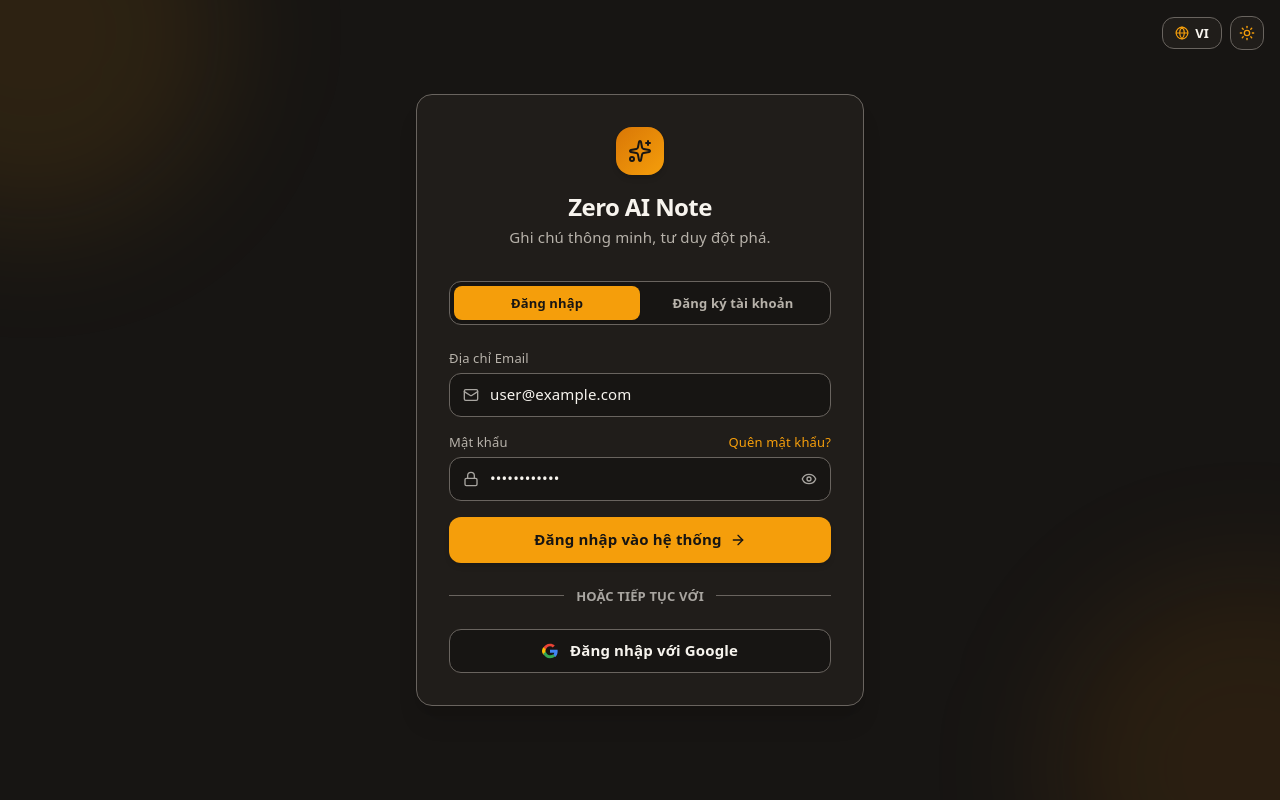
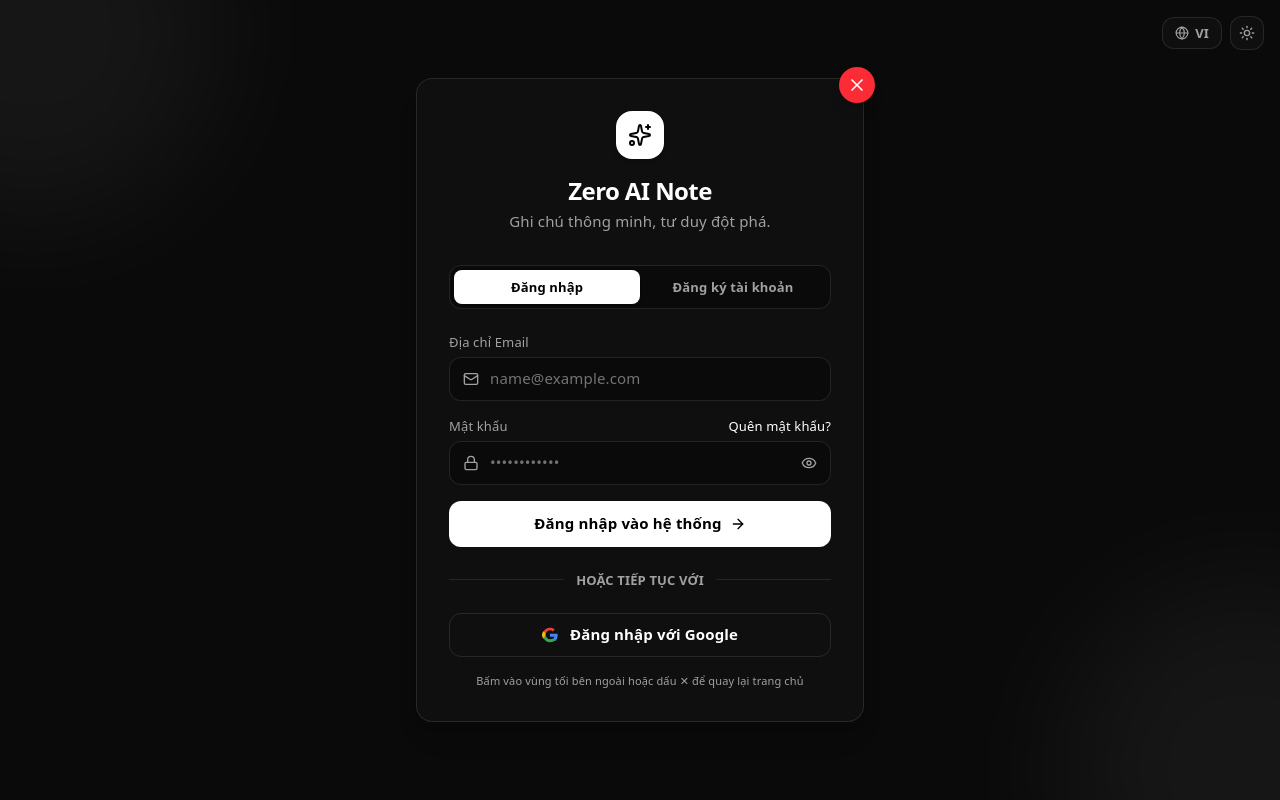
Before and after one commit to CThawngs/Zero-AI-Note, a Next.js app: page /app in a window 1280 px wide. Built offline with nearby package versions, Linux system fonts and the light colour scheme.

Commit message:
feat(auth): match landing theme + X close button + click-outside to return home

```diff
--- a/src/components/screens/LoginScreen.tsx
+++ b/src/components/screens/LoginScreen.tsx
@@ -1,6 +1,6 @@
 import React, { useState } from 'react';
 import { motion } from 'motion/react';
-import { Sparkles, Eye, EyeOff, Lock, Mail, ArrowRight, Sun, Moon, Globe } from 'lucide-react';
+import { Sparkles, Eye, EyeOff, Lock, Mail, ArrowRight, Sun, Moon, Globe, X } from 'lucide-react';
 import { useApp } from '../../context/AppContext';
 
 export const LoginScreen: React.FC = () => {
@@ -24,14 +24,19 @@ export const LoginScreen: React.FC = () => {
       setActiveTab(authMode);
     }
   }, [authMode]);
-  const [email, setEmail] = useState('user@example.com');
-  const [password, setPassword] = useState('••••••••••••');
+  const [email, setEmail] = useState('');
+  const [password, setPassword] = useState('');
   const [showPassword, setShowPassword] = useState(false);
   const [isLoading, setIsLoading] = useState(false);
   const [isForgotPasswordOpen, setIsForgotPasswordOpen] = useState(false);
   const [forgotEmail, setForgotEmail] = useState('');
 
   const isDark = theme === 'dark';
+
+  // Quay lại landing page
+  const goBackToLanding = () => {
+    window.location.href = '/';
+  };
 
   const handleSubmit = async (e: React.FormEvent) => {
       e.preventDefault();
@@ -122,26 +127,37 @@ export const LoginScreen: React.FC = () => {
     );
   };
 
+  const bgClass = isDark ? 'bg-[#0a0a0a] text-white' : 'bg-white text-black';
+  const cardClass = isDark ? 'bg-[#0f0f0f] border-white/10' : 'bg-gray-50 border-gray-200';
+  const inputClass = isDark ? 'bg-[#0a0a0a] border-white/10 text-white placeholder-neutral-500' : 'bg-white border-gray-200 text-black placeholder-gray-400';
+  const textMuted = isDark ? 'text-neutral-400' : 'text-gray-600';
+  const tabActiveClass = isDark ? 'bg-white text-black' : 'bg-black text-white';
+  const tabInactiveClass = isDark ? 'text-neutral-400 hover:text-white' : 'text-gray-500 hover:text-black';
+  const borderClass = isDark ? 'border-white/10' : 'border-gray-200';
+
   return (
-    <div className="min-h-screen w-full flex items-center justify-center p-4 relative overflow-hidden transition-colors duration-250 bg-[var(--bg-app)] text-[var(--text-primary)]">
+    <div
+      className={`min-h-screen w-full flex items-center justify-center p-4 relative overflow-hidden transition-colors duration-300 ${bgClass}`}
+      onClick={goBackToLanding}
+    >
       {/* Top right Theme and Language switcher */}
       <div className="absolute top-4 right-4 z-20 flex items-center gap-2">
         {/* Language Toggle */}
         <button
           id="login-lang-toggle"
-          onClick={toggleLanguage}
-          className="flex items-center gap-1.5 px-3 py-1.5 rounded-xl border text-xs font-semibold transition-all cursor-pointer active:scale-95 bg-[var(--bg-card)] border-[var(--border-color)] text-[var(--text-primary)] hover:bg-[var(--bg-hover)] shadow-2xs"
+          onClick={(e) => { e.stopPropagation(); toggleLanguage(); }}
+          className={`flex items-center gap-1.5 px-3 py-1.5 rounded-xl border text-xs font-semibold transition-all cursor-pointer active:scale-95 ${cardClass} ${textMuted} hover:opacity-80`}
           title="Switch Language"
         >
-          <Globe className="w-3.5 h-3.5 text-[var(--accent-primary)]" />
+          <Globe className="w-3.5 h-3.5" />
           <span>{language.toUpperCase()}</span>
         </button>
 
         {/* Theme Toggle */}
         <button
           id="login-theme-toggle"
-          onClick={toggleTheme}
-          className="p-2 rounded-xl border transition-all cursor-pointer active:scale-95 bg-[var(--bg-card)] border-[var(--border-color)] text-[var(--accent-primary)] hover:bg-[var(--bg-hover)] shadow-2xs"
+          onClick={(e) => { e.stopPropagation(); toggleTheme(); }}
+          className={`p-2 rounded-xl border transition-all cursor-pointer active:scale-95 ${cardClass} ${textMuted} hover:opacity-80`}
           title={isDark ? t('lightMode') : t('darkMode')}
         >
           {isDark ? <Sun className="w-4 h-4" /> : <Moon className="w-4 h-4" />}
@@ -149,37 +165,48 @@ export const LoginScreen: React.FC = () => {
       </div>
 
       {/* Ambient background glows */}
-      <div className="absolute -top-40 -left-40 w-96 h-96 bg-[var(--accent-primary)]/10 rounded-full blur-3xl pointer-events-none" />
-      <div className="absolute -bottom-40 -right-40 w-96 h-96 bg-[var(--accent-hover)]/10 rounded-full blur-3xl pointer-events-none" />
+      <div className={`absolute -top-40 -left-40 w-96 h-96 rounded-full blur-3xl pointer-events-none ${isDark ? 'bg-white/5' : 'bg-black/5'}`} />
+      <div className={`absolute -bottom-40 -right-40 w-96 h-96 rounded-full blur-3xl pointer-events-none ${isDark ? 'bg-white/5' : 'bg-black/5'}`} />
 
       <motion.div
         initial={{ opacity: 0, y: 20, scale: 0.98 }}
         animate={{ opacity: 1, y: 0, scale: 1 }}
         transition={{ duration: 0.3, ease: 'easeOut' }}
-        className="w-full max-w-md border rounded-2xl shadow-xl p-6 sm:p-8 relative z-10 transition-colors duration-250 bg-[var(--bg-card)] border-[var(--border-color)]"
+        onClick={(e) => e.stopPropagation()}
+        className={`w-full max-w-md border rounded-2xl shadow-xl p-6 sm:p-8 relative z-10 transition-colors duration-300 ${cardClass}`}
       >
+        {/* Close button — X đỏ thoát về landing */}
+        <button
+          id="btn-close-auth"
+          onClick={goBackToLanding}
+          title={language === 'vi' ? 'Thoát' : 'Close'}
+          className="absolute -top-3 -right-3 w-9 h-9 rounded-full bg-red-500 hover:bg-red-600 text-white flex items-center justify-center shadow-lg transition-all duration-200 cursor-pointer active:scale-90 hover:scale-110"
+        >
+          <X className="w-5 h-5" />
+        </button>
+
         {/* Brand Header */}
         <div className="text-center mb-6 sm:mb-8">
-          <div className="inline-flex items-center justify-center w-12 h-12 rounded-2xl accent-gradient shadow-md shadow-[var(--accent-primary)]/20 mb-4 text-[var(--accent-text)]">
+          <div className="inline-flex items-center justify-center w-12 h-12 rounded-2xl mb-4 bg-white text-black dark:bg-white dark:text-black shadow-md">
             <Sparkles className="w-6 h-6" />
           </div>
-          <h1 className="text-2xl font-bold tracking-tight text-[var(--text-primary)]">
+          <h1 className={`text-2xl font-bold tracking-tight ${isDark ? 'text-white' : 'text-black'}`}>
             {t('brandName')}
           </h1>
-          <p className="text-xs sm:text-sm mt-1 text-[var(--text-secondary)]">
+          <p className={`text-xs sm:text-sm mt-1 ${textMuted}`}>
             {language === 'vi' ? 'Ghi chú thông minh, tư duy đột phá.' : 'AI-native research & high-structure intelligence.'}
           </p>
         </div>
 
         {/* Tab switch */}
-        <div className="flex p-1 rounded-xl border mb-6 bg-[var(--bg-app)] border-[var(--border-color)]">
+        <div className={`flex p-1 rounded-xl border mb-6 ${isDark ? 'bg-[#0a0a0a] border-white/10' : 'bg-white border-gray-200'}`}>
           <button
             id="tab-login"
             onClick={() => setActiveTab('login')}
-            className={`flex-1 py-2 text-xs font-semibold rounded-lg transition-all cursor-pointer active:scale-97 ${
+            className={`flex-1 py-2 text-xs font-semibold rounded-lg transition-all cursor-pointer active:scale-95 ${
               activeTab === 'login'
-                ? 'bg-[var(--accent-primary)] text-[var(--accent-text)] shadow-xs'
-                : 'text-[var(--text-secondary)] hover:text-[var(--text-primary)]'
+                ? `${tabActiveClass} shadow-sm`
+                : tabInactiveClass
             }`}
           >
             {language === 'vi' ? 'Đăng nhập' : 'Sign In'}
@@ -187,10 +214,10 @@ export const LoginScreen: React.FC = () => {
           <button
             id="tab-register"
             onClick={() => setActiveTab('register')}
-            className={`flex-1 py-2 text-xs font-semibold rounded-lg transition-all cursor-pointer active:scale-97 ${
+            className={`flex-1 py-2 text-xs font-semibold rounded-lg transition-all cursor-pointer active:scale-95 ${
               activeTab === 'register'
-                ? 'bg-[var(--accent-primary)] text-[var(--accent-text)] shadow-xs'
-                : 'text-[var(--text-secondary)] hover:text-[var(--text-primary)]'
+                ? `${tabActiveClass} shadow-sm`
+                : tabInactiveClass
             }`}
           >
             {language === 'vi' ? 'Đăng ký tài khoản' : 'Sign Up'}
@@ -198,13 +225,13 @@ export const LoginScreen: React.FC = () => {
         </div>
 
         {/* Form */}
-                <form onSubmit={activeTab === 'login' ? handleSubmit : handleRegister} className="space-y-4">
+        <form onSubmit={activeTab === 'login' ? handleSubmit : handleRegister} className="space-y-4">
           <div>
-            <label className="block text-xs font-medium mb-1.5 text-[var(--text-secondary)]">
+            <label className={`block text-xs font-medium mb-1.5 ${textMuted}`}>
               {language === 'vi' ? 'Địa chỉ Email' : 'Email Address'}
             </label>
             <div className="relative">
-              <Mail className="w-4 h-4 absolute left-3.5 top-1/2 -translate-y-1/2 text-[var(--text-muted)]" />
+              <Mail className={`w-4 h-4 absolute left-3.5 top-1/2 -translate-y-1/2 ${textMuted}`} />
               <input
                 id="login-email-input"
                 type="email"
@@ -212,14 +239,14 @@ export const LoginScreen: React.FC = () => {
                 value={email}
                 onChange={(e) => setEmail(e.target.value)}
                 placeholder="name@example.com"
-                className="w-full border rounded-xl pl-10 pr-4 py-2.5 text-sm focus:outline-none focus:border-[var(--accent-primary)] transition-colors bg-[var(--bg-app)] border-[var(--border-color)] text-[var(--text-primary)] placeholder-[var(--text-muted)]"
+                className={`w-full border rounded-xl pl-10 pr-4 py-2.5 text-sm focus:outline-none focus:border-white/40 transition-colors ${inputClass} ${borderClass}`}
               />
             </div>
           </div>
 
           <div>
             <div className="flex items-center justify-between mb-1.5">
-              <label className="text-xs font-medium text-[var(--text-secondary)]">
+              <label className={`text-xs font-medium ${textMuted}`}>
                 {language === 'vi' ? 'Mật khẩu' : 'Password'}
               </label>
               {activeTab === 'login' && (
@@ -227,14 +254,14 @@ export const LoginScreen: React.FC = () => {
                   type="button"
                   id="btn-forgot-password"
                   onClick={() => setIsForgotPasswordOpen(true)}
-                  className="text-xs text-[var(--accent-primary)] hover:underline transition-colors cursor-pointer"
+                  className={`text-xs hover:underline transition-colors cursor-pointer ${isDark ? 'text-white' : 'text-black'}`}
                 >
                   {language === 'vi' ? 'Quên mật khẩu?' : 'Forgot password?'}
                 </button>
               )}
             </div>
             <div className="relative">
-              <Lock className="w-4 h-4 absolute left-3.5 top-1/2 -translate-y-1/2 text-[var(--text-muted)]" />
+              <Lock className={`w-4 h-4 absolute left-3.5 top-1/2 -translate-y-1/2 ${textMuted}`} />
               <input
                 id="login-password-input"
                 type={showPassword ? 'text' : 'password'}
@@ -242,13 +269,13 @@ export const LoginScreen: React.FC = () => {
                 value={password}
                 onChange={(e) => setPassword(e.target.value)}
                 placeholder="••••••••••••"
-                className="w-full border rounded-xl pl-10 pr-10 py-2.5 text-sm focus:outline-none focus:border-[var(--accent-primary)] transition-colors bg-[var(--bg-app)] border-[var(--border-color)] text-[var(--text-primary)] placeholder-[var(--text-muted)]"
+                className={`w-full border rounded-xl pl-10 pr-10 py-2.5 text-sm focus:outline-none focus:border-white/40 transition-colors ${inputClass} ${borderClass}`}
               />
               <button
                 type="button"
                 id="btn-toggle-password"
                 onClick={() => setShowPassword(!showPassword)}
-                className="absolute right-3.5 top-1/2 -translate-y-1/2 transition-colors cursor-pointer text-[var(--text-muted)] hover:text-[var(--text-primary)]"
+                className={`absolute right-3.5 top-1/2 -translate-y-1/2 transition-colors cursor-pointer ${textMuted} hover:opacity-80`}
               >
                 {showPassword ? <EyeOff className="w-4 h-4" /> : <Eye className="w-4 h-4" />}
               </button>
@@ -259,7 +286,7 @@ export const LoginScreen: React.FC = () => {
             type="submit"
             id="btn-submit-auth"
             disabled={isLoading}
-            className="w-full mt-2 py-3 px-4 rounded-xl bg-[var(--accent-primary)] hover:opacity-90 active:scale-97 text-[var(--accent-text)] font-semibold text-sm flex items-center justify-center gap-2 transition-all shadow-md shadow-[var(--accent-primary)]/20 disabled:opacity-50 cursor-pointer"
+            className={`w-full mt-2 py-3 px-4 rounded-xl font-semibold text-sm flex items-center justify-center gap-2 transition-all duration-200 active:scale-95 disabled:opacity-50 cursor-pointer ${isDark ? 'bg-white hover:bg-neutral-200 text-black' : 'bg-black hover:bg-gray-800 text-white'}`}
           >
             {isLoading ? (
               <div className="w-5 h-5 border-2 border-current border-t-transparent rounded-full animate-spin" />
@@ -279,10 +306,10 @@ export const LoginScreen: React.FC = () => {
         {/* Separator */}
         <div className="relative my-6">
           <div className="absolute inset-0 flex items-center">
-            <div className="w-full border-t border-[var(--border-color)]" />
+            <div className={`w-full border-t ${borderClass}`} />
           </div>
           <div className="relative flex justify-center text-xs uppercase">
-            <span className="px-3 font-semibold text-xs bg-[var(--bg-card)] text-[var(--text-muted)]">
+            <span className={`px-3 font-semibold text-xs ${isDark ? 'bg-[#0f0f0f]' : 'bg-gray-50'} ${textMuted}`}>
               {language === 'vi' ? 'Hoặc tiếp tục với' : 'Or continue with'}
             </span>
           </div>
@@ -293,7 +320,7 @@ export const LoginScreen: React.FC = () => {
           id="btn-google-login"
           type="button"
           onClick={handleGoogleLogin}
-          className="w-full py-2.5 px-4 rounded-xl border text-sm font-semibold flex items-center justify-center gap-3 transition-all cursor-pointer active:scale-97 bg-[var(--bg-app)] hover:bg-[var(--bg-hover)] border-[var(--border-color)] text-[var(--text-primary)]"
+          className={`w-full py-2.5 px-4 rounded-xl border text-sm font-semibold flex items-center justify-center gap-3 transition-all cursor-pointer active:scale-95 ${borderClass} ${isDark ? 'hover:bg-white/5 text-white' : 'hover:bg-gray-100 text-black'}`}
         >
           <svg className="w-4 h-4 shrink-0" viewBox="0 0 24 24">
             <path
@@ -315,20 +342,34 @@ export const LoginScreen: React.FC = () => {
           </svg>
           <span>{language === 'vi' ? 'Đăng nhập với Google' : 'Sign in with Google'}</span>
         </button>
+
+        {/* Hint: click outside to go back */}
+        <p className={`text-center text-[11px] mt-4 ${textMuted}`}>
+          {language === 'vi' ? 'Bấm vào vùng tối bên ngoài hoặc dấu ✕ để quay lại trang chủ' : 'Click outside or press ✕ to return home'}
+        </p>
       </motion.div>
 
       {/* Forgot Password Modal */}
       {isForgotPasswordOpen && (
-        <div className="fixed inset-0 z-50 flex items-center justify-center p-4 bg-black/70 backdrop-blur-xs">
+        <div className={`fixed inset-0 z-50 flex items-center justify-center p-4 bg-black/70 backdrop-blur-sm`} onClick={(e) => { e.stopPropagation(); setIsForgotPasswordOpen(false); }}>
           <motion.div
             initial={{ opacity: 0, scale: 0.95 }}
             animate={{ opacity: 1, scale: 1 }}
-            className="w-full max-w-sm border rounded-2xl p-6 shadow-2xl transition-colors duration-250 bg-[var(--bg-card)] border-[var(--border-color)]"
+            onClick={(e) => e.stopPropagation()}
+            className={`w-full max-w-sm border rounded-2xl p-6 shadow-2xl transition-colors duration-300 ${cardClass}`}
           >
-            <h3 className="text-base font-semibold mb-2 text-[var(--text-primary)]">
-              {language === 'vi' ? 'Khôi phục mật khẩu' : 'Password Recovery'}
-            </h3>
-            <p className="text-xs mb-4 text-[var(--text-secondary)]">
+            <div className="flex items-center justify-between mb-2">
+              <h3 className={`text-base font-semibold ${isDark ? 'text-white' : 'text-black'}`}>
+                {language === 'vi' ? 'Khôi phục mật khẩu' : 'Password Recovery'}
+              </h3>
+              <button
+                onClick={() => setIsForgotPasswordOpen(false)}
+                className="p-1.5 rounded-full text-red-500 hover:bg-red-500/10 transition-colors cursor-pointer"
+              >
+                <X className="w-4 h-4" />
+              </button>
+            </div>
+            <p className={`text-xs mb-4 ${textMuted}`}>
               {language === 'vi'
                 ? 'Nhập địa chỉ email đã đăng ký. Chúng tôi sẽ gửi hướng dẫn đặt lại mật khẩu trong 1 phút.'
                 : 'Enter your registered email address. We will send you instructions immediately.'}
@@ -340,19 +381,19 @@ export const LoginScreen: React.FC = () => {
                 value={forgotEmail}
                 onChange={(e) => setForgotEmail(e.target.value)}
                 placeholder="name@example.com"
-                className="w-full border rounded-xl px-3.5 py-2 text-sm focus:outline-none focus:border-[var(--accent-primary)] transition-colors bg-[var(--bg-app)] border-[var(--border-color)] text-[var(--text-primary)]"
+                className={`w-full border rounded-xl px-3.5 py-2 text-sm focus:outline-none focus:border-white/40 transition-colors ${inputClass} ${borderClass}`}
               />
               <div className="flex gap-2">
                 <button
                   type="button"
                   onClick={() => setIsForgotPasswordOpen(false)}
-                  className="flex-1 py-2 rounded-xl text-xs font-medium cursor-pointer active:scale-95 transition-all bg-[var(--bg-hover)] text-[var(--text-secondary)]"
+                  className={`flex-1 py-2 rounded-xl text-xs font-medium cursor-pointer active:scale-95 transition-all ${isDark ? 'bg-white/5 text-neutral-300' : 'bg-gray-100 text-gray-600'}`}
                 >
                   {t('cancel')}
                 </button>
                 <button
                   type="submit"
-                  className="flex-1 py-2 rounded-xl bg-[var(--accent-primary)] hover:opacity-90 text-[var(--accent-text)] text-xs font-semibold cursor-pointer active:scale-95 transition-all"
+                  className={`flex-1 py-2 rounded-xl text-xs font-semibold cursor-pointer active:scale-95 transition-all ${isDark ? 'bg-white text-black' : 'bg-black text-white'}`}
                 >
                   {language === 'vi' ? 'Gửi mã xác nhận' : 'Send Reset Link'}
                 </button>
```
